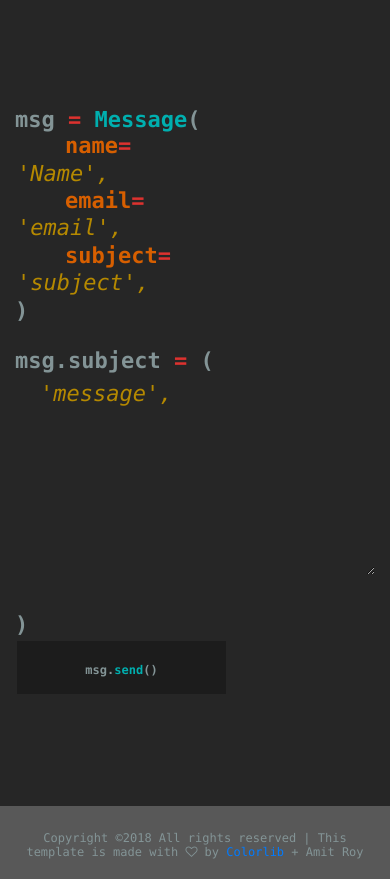
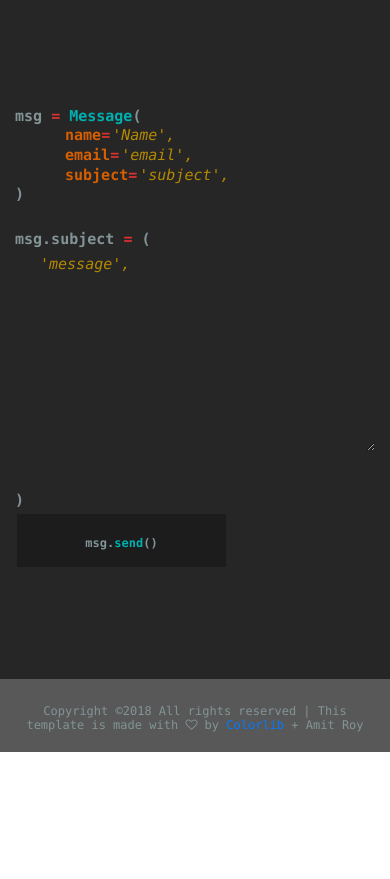
Before and after one commit to amit56r/personalSite, a plain HTML site: page index.html in a window 390 px wide. Shown: the part 3570-4449 px from the top of the page. After the commit the page ends 4322 px from the top, so only its background shows below. Drawn offline with Linux system fonts and the light colour scheme; a script that the page names is missing.

Commit message:
fixing mobile

```diff
--- a/css/style.css
+++ b/css/style.css
@@ -1566,6 +1566,26 @@ ol {
 	.portfolio-item {
 		margin-bottom: 20px;
 	}
+
+	.contact-form h2{
+		font-size: 15px;
+	}
+
+	.contact-form h3{
+		font-size: 15px;
+	}
+
+	.contact-form h4{
+		font-size: 15px;
+	}
+
+	.contact-form input{
+		font-size: 15px;
+	}
+
+	.contact-form textarea{
+		font-size: 15px;
+	}
 	.home-three-style .main-left-area,
 	.home-three-style .header-section,
 	.home-three-style .main-right-area,
```
